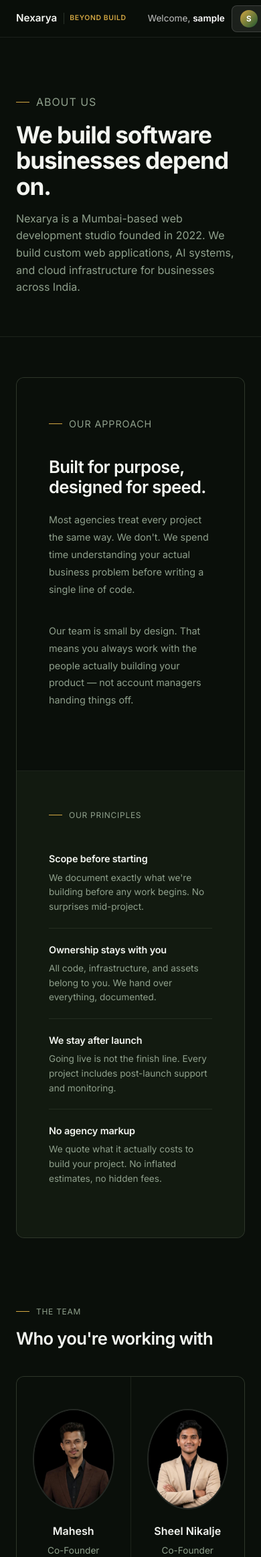
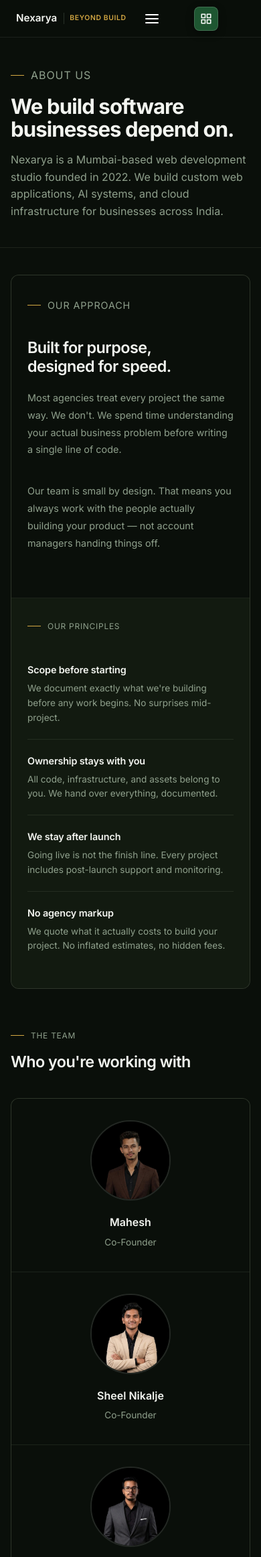
Before and after one commit to Sheelnikalje0425/nexarya, a Flask app: page /about in a window 390 px wide. Shown: the top 2324 px of the page at 67% size. Run offline with Flask 3, Linux system fonts and the light colour scheme; the visitor is signed in with stand-in values (Sample User, id 1); some libraries are stand-ins or nearby versions.

Commit message:
make website responsive

```diff
--- a/static/css/main.css
+++ b/static/css/main.css
@@ -93,26 +93,18 @@ h4 { font-size: 0.8rem; font-weight: 600; letter-spacing: 0.06em; text-transform
 .btn-primary-nav:hover { background: var(--forest-lt); }
 .nav-toggle { display: none; color: var(--muted); padding: 6px; }
 
+/* Mobile auth links inside hamburger — hidden on desktop */
+.mobile-nav-auth { display: none; }
+
 .flash{
     color: #fff;
     padding: 12px;
     text-align: center;
     font-size: 0.9rem;
 }
-
-.flash-error{
-    background: #ef4444;
-}
-
-.flash-warning{
-    background: #f97316;
-}
-
-.flash-success{
-    background: #10b981;
-}
-
-
+.flash-error{ background: #ef4444; }
+.flash-warning{ background: #f97316; }
+.flash-success{ background: #10b981; }
 
 /* ---- BUTTONS ---- */
 .btn {
@@ -246,14 +238,6 @@ h4 { font-size: 0.8rem; font-weight: 600; letter-spacing: 0.06em; text-transform
 .testimonial-author { font-size: 0.8rem; font-weight: 600; }
 .testimonial-role { font-size: 0.75rem; color: var(--muted); margin-top: 2px; }
 
-/* ---- TEAM ----
-.team-grid { display: grid; grid-template-columns: repeat(4, 1fr); gap: 1px; background: var(--border); border: 1px solid var(--border); border-radius: var(--radius-lg); overflow: hidden; }
-.team-item { background: var(--bg); padding: 36px 24px; text-align: center; }
-.team-item:hover { background: var(--surface); }
-.team-avatar { width: 64px; height: 64px; border-radius: 50%; object-fit: cover; margin: 0 auto 16px; border: 1px solid var(--border); }
-.team-name { font-size: 0.9rem; font-weight: 600; margin-bottom: 4px; }
-.team-role { font-size: 0.78rem; color: var(--muted); } */
-
 /* ---- TEAM ---- */
 .team-grid {
     display: grid;
@@ -264,24 +248,21 @@ h4 { font-size: 0.8rem; font-weight: 600; letter-spacing: 0.06em; text-transform
     border-radius: var(--radius-lg);
     overflow: hidden;
 }
-
-.team-item{
+.team-item {
     background: var(--bg);
     padding: 48px 24px;
     text-align: center;
-    text-decoration: none; /* remove underline */
-    color: inherit;        /* keep text color */
+    text-decoration: none;
+    color: inherit;
     display: block;
     transition: all 0.3s ease;
     cursor: pointer;
 }
-
-.team-item:hover{
+.team-item:hover {
     background: var(--surface);
     transform: translateY(-5px);
 }
-
-.team-avatar{
+.team-avatar {
     width: 150px;
     height: 150px;
     border-radius: 50%;
@@ -289,15 +270,13 @@ h4 { font-size: 0.8rem; font-weight: 600; letter-spacing: 0.06em; text-transform
     margin: 0 auto 20px;
     border: 2px solid rgba(255,255,255,0.1);
 }
-
 .team-name {
-    font-size: 1rem;  /* Increased from 0.9rem */
+    font-size: 1rem;
     font-weight: 600;
     margin-bottom: 6px;
 }
-
 .team-role {
-    font-size: 0.85rem; /* Increased from 0.78rem */
+    font-size: 0.85rem;
     color: var(--muted);
 }
 
@@ -424,24 +403,188 @@ h4 { font-size: 0.8rem; font-weight: 600; letter-spacing: 0.06em; text-transform
 .stat-number { font-size: 2rem; font-weight: 700; letter-spacing: -0.04em; margin-bottom: 4px; }
 .stat-label { font-size: 0.78rem; color: var(--muted); }
 
-/* ---- RESPONSIVE ---- */
+/* ============================================================
+   RESPONSIVE — TABLET (max 1024px)
+   ============================================================ */
+@media (max-width: 1024px) {
+  .section { padding: 80px 20px; }
+
+  /* Nav */
+  .nav-inner { gap: 20px; }
+
+  /* Features: 3 → 2 columns */
+  .features-grid { grid-template-columns: repeat(2, 1fr); }
+
+  /* Team: 4 → 2 columns */
+  .team-grid { grid-template-columns: repeat(2, 1fr); }
+
+  /* Pricing: 3 → 2 columns (middle card stays featured) */
+  .pricing-grid { grid-template-columns: repeat(2, 1fr); }
+
+  /* Testimonials: 3 → 2 columns */
+  .testimonials-grid { grid-template-columns: repeat(2, 1fr); }
+
+  /* Stat row: 4 → 2 columns */
+  .stat-row { grid-template-columns: repeat(2, 1fr); }
+
+  /* Footer cols less gap */
+  .footer-cols { gap: 40px; }
+  .footer-top { gap: 48px; }
+
+  /* CTA strip */
+  .cta-strip { padding: 48px 40px; }
+
+  /* Contact padding */
+  .contact-info { padding: 40px 32px; }
+  .contact-form-wrap { padding: 40px 32px; }
+}
+
+/* ============================================================
+   RESPONSIVE — MOBILE (max 768px)
+   ============================================================ */
 @media (max-width: 768px) {
+
+  /* ---- NAV ---- */
   .nav-links { display: none; }
   .nav-toggle { display: flex; }
+  .nav-actions { display: none; } /* hidden — auth moved into hamburger menu */
+
+  /* Hamburger open state */
   .nav-links.open {
-    display: flex; flex-direction: column;
-    position: fixed; top: 56px; left: 0; right: 0;
-    background: var(--bg); border-bottom: 1px solid var(--border);
+    display: flex;
+    flex-direction: column;
+    position: fixed;
+    top: 56px; left: 0; right: 0;
+    background: var(--bg);
+    border-bottom: 1px solid var(--border);
     padding: 16px 24px 24px;
+    gap: 4px;
+    z-index: 999;
   }
+
+  /* Show auth links inside hamburger on mobile */
+  .mobile-nav-auth {
+    display: flex;
+    flex-direction: column;
+    border-top: 1px solid var(--border);
+    margin-top: 8px;
+    padding-top: 8px;
+    gap: 4px;
+  }
+  .mobile-logout-btn {
+    text-align: left;
+    font-size: 0.85rem;
+    color: rgba(239,68,68,0.85);
+    padding: 6px 10px;
+    border-radius: 6px;
+    font-weight: 450;
+    width: 100%;
+  }
+
+  /* ---- LAYOUT ---- */
+  .section { padding: 60px 16px; }
+  .container { padding: 0 16px; }
+
+  /* ---- HERO ---- */
+  .hero {
+    padding: 100px 16px 60px;
+    min-height: auto;
+  }
+  .hero-sub { font-size: 0.95rem; }
+  .hero-cta { flex-direction: column; align-items: flex-start; gap: 10px; }
+  .hero-cta .btn { width: 100%; justify-content: center; }
+
+  /* ---- PAGE HERO ---- */
+  .page-hero {
+    padding: 100px 16px 40px;
+    margin-bottom: 40px;
+  }
+
+  /* ---- GRIDS → Single column ---- */
   .features-grid { grid-template-columns: 1fr; }
   .services-grid { grid-template-columns: 1fr; }
-  .pricing-grid { grid-template-columns: 1fr; }
+  .pricing-grid  { grid-template-columns: 1fr; }
   .testimonials-grid { grid-template-columns: 1fr; }
+  .projects-grid { grid-template-columns: 1fr; }
+  .portfolio-grid { grid-template-columns: 1fr; }
+  .blog-grid { grid-template-columns: 1fr; }
+
+  /* ---- TEAM → 2 columns on mobile ---- */
   .team-grid { grid-template-columns: repeat(2, 1fr); }
+  .team-avatar { width: 100px; height: 100px; }
+  .team-item { padding: 32px 16px; }
+
+  /* ---- STAT ROW → 2 columns ---- */
+  .stat-row { grid-template-columns: repeat(2, 1fr); }
+  .stat-number { font-size: 1.6rem; }
+
+  /* ---- CONTACT → Stack vertically ---- */
   .contact-grid { grid-template-columns: 1fr; }
-  .cta-strip { flex-direction: column; padding: 40px 32px; }
-  .footer-top { flex-direction: column; gap: 40px; }
-  .footer-cols { flex-wrap: wrap; gap: 32px; justify-content: flex-start; }
-  .stat-row { grid-template-columns: repeat(2, 1fr); }
+  .contact-info { padding: 32px 24px; }
+  .contact-form-wrap { padding: 32px 24px; }
+
+  /* ---- CTA STRIP ---- */
+  .cta-strip {
+    flex-direction: column;
+    padding: 32px 24px;
+    text-align: center;
+  }
+  .cta-strip h2 { max-width: 100%; }
+  .cta-strip p { max-width: 100%; }
+
+  /* ---- FOOTER ---- */
+  .footer-top { flex-direction: column; gap: 32px; }
+  .footer-brand { max-width: 100%; }
+  .footer-cols { flex-wrap: wrap; gap: 24px; justify-content: flex-start; }
+  .footer-col { min-width: 120px; }
+  .footer-bottom { flex-direction: column; gap: 12px; text-align: center; }
+
+  /* ---- AUTH BOX ---- */
+  .auth-box { padding: 32px 20px; }
+
+  /* ---- DASHBOARD TABLE — make it scrollable horizontally ---- */
+  .dash-content { padding: 24px 16px; }
+  .dash-header { padding: 32px 16px 24px; }
+  .orders-table-wrap { overflow-x: auto; -webkit-overflow-scrolling: touch; }
+  .orders-table th, .orders-table td { padding: 10px 12px; font-size: 0.8rem; }
+
+  /* ---- ORDER PAGE ---- */
+  .order-page { padding: 100px 16px 60px; }
+
+  /* ---- SERVICE ITEMS ---- */
+  .service-item { padding: 28px 20px; }
+  .feature-cell { padding: 28px 20px; }
+
+  /* ---- LOGO STRIP ---- */
+  .logo-strip-logos { gap: 24px; }
+  .logo-strip { padding: 32px 16px; }
 }
+
+/* ============================================================
+   RESPONSIVE — SMALL MOBILE (max 480px)
+   ============================================================ */
+@media (max-width: 480px) {
+
+  /* Typography scale down */
+  h1 { font-size: clamp(1.7rem, 8vw, 2.5rem); }
+  h2 { font-size: clamp(1.3rem, 6vw, 1.8rem); }
+
+  /* Team → single column on very small screens */
+  .team-grid { grid-template-columns: 1fr; }
+  .team-avatar { width: 120px; height: 120px; }
+
+  /* Stat row → single column on very small */
+  .stat-row { grid-template-columns: 1fr; }
+
+  /* Pricing cards full padding fix */
+  .pricing-card { padding: 24px 20px; }
+
+  /* Auth box */
+  .auth-box { padding: 24px 16px; }
+
+  /* Footer cols full width */
+  .footer-cols { flex-direction: column; gap: 20px; }
+
+  /* Buttons full width in hero */
+  .btn { font-size: 0.85rem; padding: 10px 16px; }
+}
--- a/templates/base.html
+++ b/templates/base.html
@@ -114,6 +114,36 @@
   background: rgba(239,68,68,0.1);
   color: #ef4444;
 }
+
+/* ── Mobile dashboard floating icon ── */
+.mobile-dash-btn {
+  display: none; /* hidden on desktop */
+  position: fixed;
+  top: 10px;
+  right: 64px; /* leave space for hamburger menu on the right */
+  z-index: 1100;
+  width: 36px;
+  height: 36px;
+  background: var(--forest);
+  border: 1px solid rgba(255,255,255,0.15);
+  border-radius: 8px;
+  align-items: center;
+  justify-content: center;
+  color: #fff;
+  text-decoration: none;
+  box-shadow: 0 4px 12px rgba(0,0,0,0.4);
+  transition: background 0.2s;
+}
+.mobile-dash-btn:hover {
+  background: var(--forest-lt);
+}
+
+/* ── Hide welcome text + profile label on mobile, keep just avatar ── */
+@media (max-width: 768px) {
+  .mobile-dash-btn { display: flex; }
+  .nav-welcome { display: none; }
+  .nav-actions { display: none; } /* hide login/register/profile from nav on mobile — handled by hamburger menu */
+}
 </style>
 </head>
 <body>
@@ -130,7 +160,19 @@
       <a href="/about" class="nav-link {% if request.endpoint=='about' %}active{% endif %}">About</a>
       <a href="/blog" class="nav-link {% if request.endpoint=='blog' %}active{% endif %}">Blog</a>
       <a href="/contact" class="nav-link {% if request.endpoint=='contact' %}active{% endif %}">Contact</a>
+
+      <!-- These links appear inside the hamburger menu on mobile -->
+      <div class="mobile-nav-auth">
+        {% if session.get('user_name') %}
+          <a href="/dashboard" class="nav-link">📊 Dashboard</a>
+          <button onclick="logout()" class="nav-link mobile-logout-btn">🚪 Logout</button>
+        {% else %}
+          <a href="/login" class="nav-link">Log in</a>
+          <a href="/register" class="nav-link" style="color:var(--text);font-weight:600;">Register</a>
+        {% endif %}
+      </div>
     </div>
+
     <div class="nav-actions">
       {% if session.get('user_name') %}
         <!-- Logged-in: welcome + profile dropdown -->
@@ -155,6 +197,7 @@
         <a href="/register" class="btn btn-primary" style="padding:8px 16px;font-size:0.9rem;">Register</a>
       {% endif %}
     </div>
+
     <button class="nav-toggle" id="navToggle">
       <svg width="24" height="24" viewBox="0 0 24 24" fill="none">
         <line x1="3" y1="6" x2="21" y2="6" stroke="white" stroke-width="2" stroke-linecap="round"/>
@@ -164,6 +207,18 @@
     </button>
   </div>
 </nav>
+
+<!-- MOBILE DASHBOARD ICON (only shown when logged in, only visible on mobile via CSS) -->
+{% if session.get('user_name') %}
+<a href="/dashboard" class="mobile-dash-btn" title="Dashboard">
+  <svg width="18" height="18" viewBox="0 0 24 24" fill="none" stroke="currentColor" stroke-width="2" stroke-linecap="round" stroke-linejoin="round">
+    <rect x="3" y="3" width="7" height="7"/>
+    <rect x="14" y="3" width="7" height="7"/>
+    <rect x="14" y="14" width="7" height="7"/>
+    <rect x="3" y="14" width="7" height="7"/>
+  </svg>
+</a>
+{% endif %}
 
 <!-- FLASH MESSAGES -->
 {% with messages = get_flashed_messages(with_categories=true) %}
```
